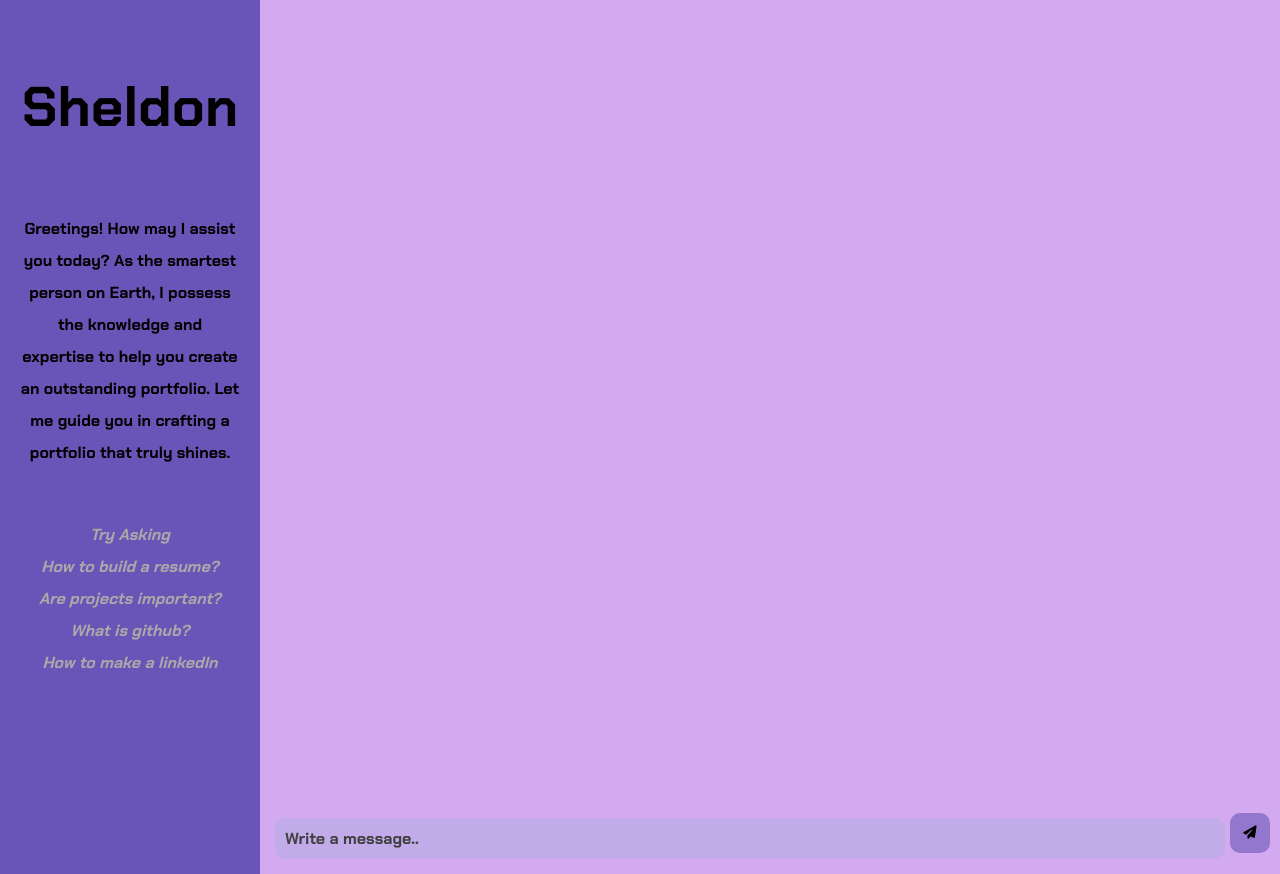
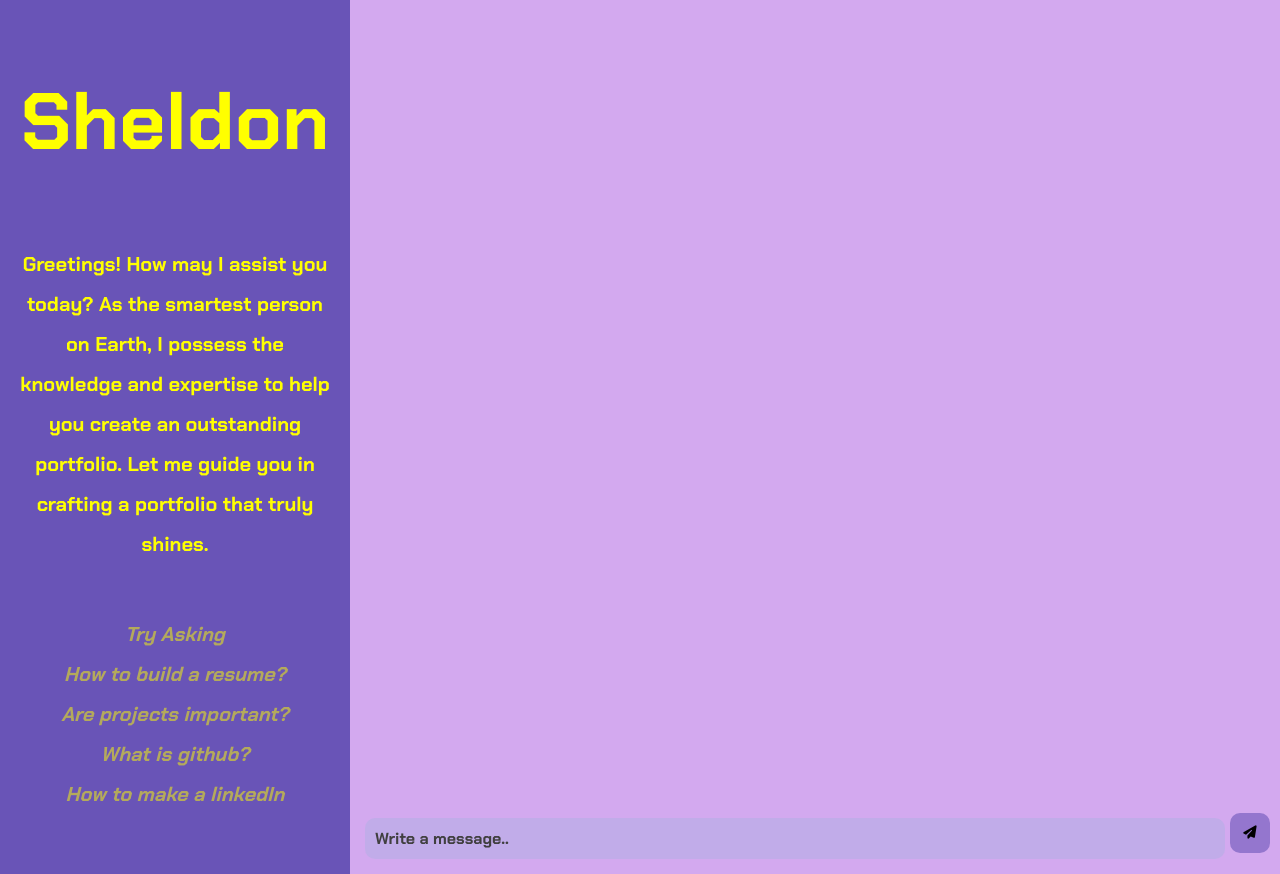
Before and after one commit to ShevinuM/Sheldon, a Flask app: page / in a window 1280 px wide. Run offline with Flask 3, Linux system fonts and the light colour scheme; some libraries are stand-ins or nearby versions.

Commit message:
App  works

```diff
--- a/static/styles.css
+++ b/static/styles.css
@@ -7,14 +7,14 @@
 body {
     background-color: #d3a9ef;
     display: grid;
-    grid-template-columns: 260px 1fr;
+    grid-template-columns: 350px 1fr;
     grid-template-rows: 12fr 1fr;
 }
 
 .chatbox__sidebar {
     height: 100%;
     position: fixed;
-    width: 260px;
+    width: 350px;
     background-color: rgba(0, 0, 128, 0.5);
     padding: 20px;
     display: flex;
@@ -22,7 +22,8 @@ body {
 }
 
 .chatbox__sidebar .heading {
-    font-size: 3.5rem;
+    color: #ffff00;
+    font-size: 5rem;
     font-weight: 100;
     text-align: center;
     font-family: 'Chakra Petch', sans-serif;
@@ -31,7 +32,8 @@ body {
 }
 
 .chatbox__sidebar .description {
-    font-size: 16px;
+    color: yellow;
+    font-size: 20px;
     font-weight: 400;
     font-family: 'Chakra Petch', sans-serif;
     text-align: center;
@@ -43,9 +45,9 @@ body {
     margin-top: 50px;
     text-align: center;
     line-height: 2;
-    font-size: 16px;
+    font-size: 20px;
     font-family: 'Chakra Petch', sans-serif;
-    color: darkgray;
+    color: rgba(255, 255, 0, 0.5);
     font-style: italic;
 }
 
@@ -73,10 +75,9 @@ body {
     padding: 10px;
     position: fixed;
     bottom: 0;
-    width: calc(100% - 260px);
-    left: 260px;
-
-
+    width: calc(100% - 350px);
+    left: 350px;
+    background-color: #d3a9ef;
 }
 
 .chatbox__footer input[type="text"] {
@@ -95,6 +96,10 @@ body {
     color: rgb(64, 63, 63);
 }
 
+.chatbox__footer input[type="text"]:focus {
+    outline: none;
+}
+
 .chatbox__messages {
     padding: 10px;
     grid-column: 2;
@@ -103,7 +108,7 @@ body {
 .message__item {
     margin-bottom: 10px;
     max-width: 80%;
-    padding: 10px;
+    padding: 20px;
     border-radius: 10px;
     font-size: 20px;
     font-family: 'Chakra Petch', sans-serif;
@@ -112,13 +117,13 @@ body {
 }
 
 .visitor {
-    background-color: #fff;
-    color: #000;
+    background-color: rgba(208, 106, 218, 0.3);
+    color: rgb(31, 99, 25);
     align-self: flex-start;
 }
 
 .operator {
     background-color: rgba(0, 0, 128, 0.3);
-    color: #fff;
+    color: yellow;
     align-self: flex-end;
 }
```
Also changed, not shown: train_data.json (+3 -2 lines).
